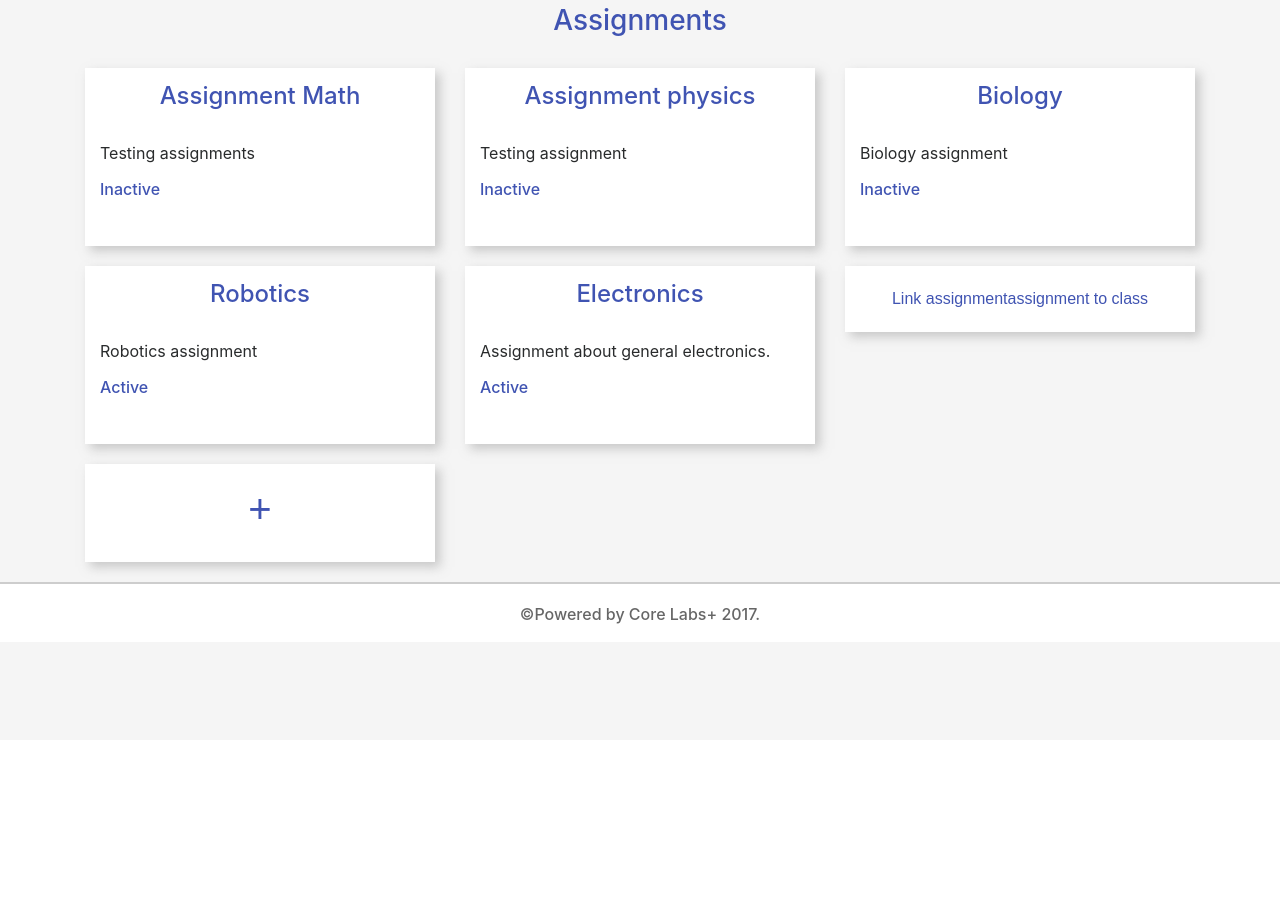
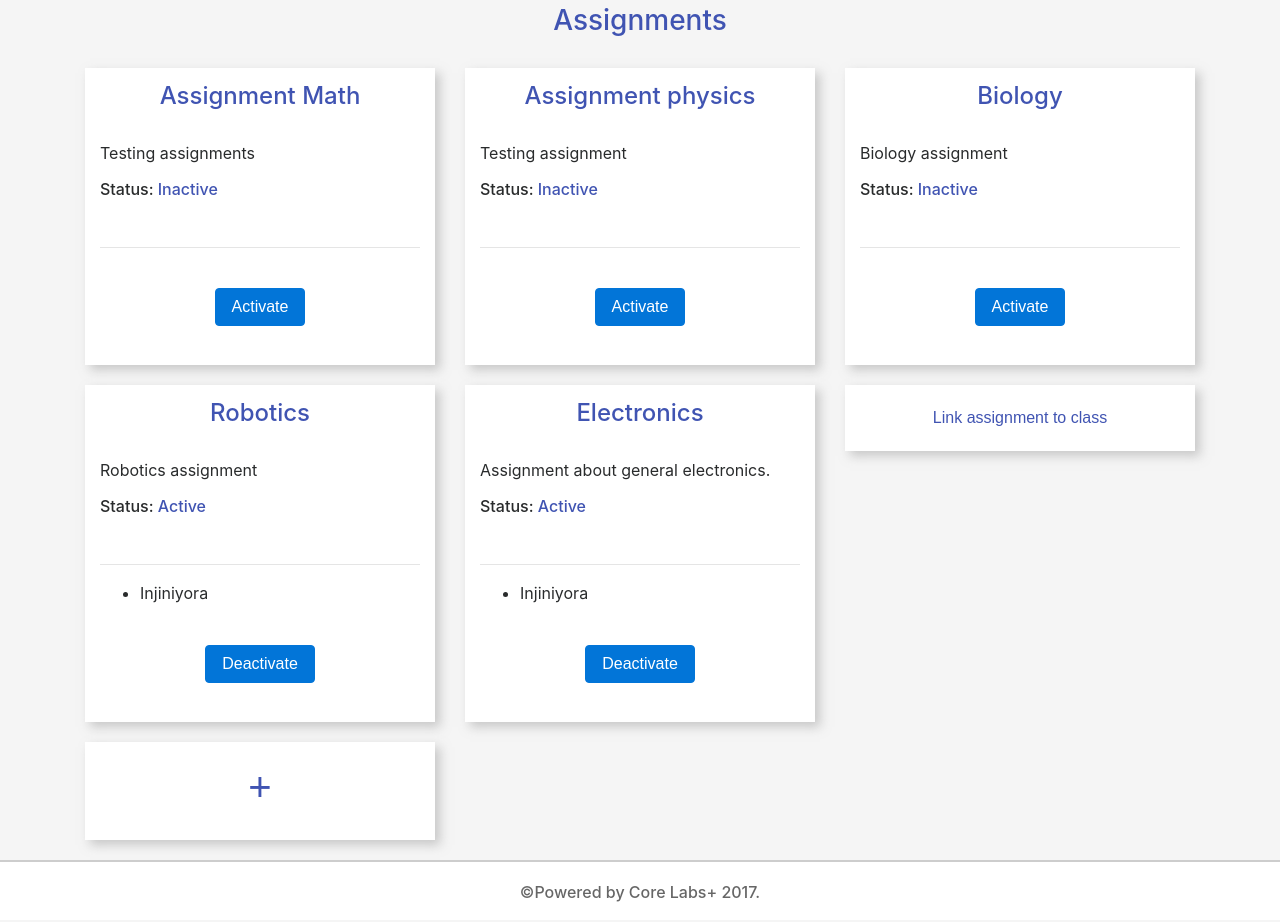
Before and after one commit to ngabovictor/mutuyimana, a Django app: page /t/assignments in a window 1280 px wide. Shown: the part 60-982 px from the top of the page. Before the commit the page ends 684 px from the top, so only its background shows below. Run offline with Django 3.2, Linux system fonts and the light colour scheme; a user stored in the database is signed in; data comes from the database, SQL or seed files in the repository; both versions use the stored data as it was after the commit; some libraries are stand-ins or nearby versions.

Commit message:
Addef fors assignments and course and status controls

```diff
--- a/eclass/models.py
+++ b/eclass/models.py
@@ -120,6 +120,14 @@ class assignment(models.Model):
 class assignment_for(models.Model):
 	assignment = models.ForeignKey(assignment, help_text="Add assignment", on_delete=models.CASCADE)
 	eclass = models.ForeignKey(eclass, help_text="Add class", on_delete=models.CASCADE)
+	Active = 'Active'
+	Inactive = 'Inactive'
+	statuses = {
+	(Active, 'Active'),
+	(Inactive, 'Inactive'),
+	}
+
+	status = models.CharField(max_length=20, choices=statuses, default="Inactive")
 
 	def __str__(self):
 		return str(self.assignment) + " - " + str(self.eclass)
--- a/eclass/urls.py
+++ b/eclass/urls.py
@@ -118,6 +118,12 @@ urlpatterns = [
                 # Link assignment to class
                 url('^t/apply-assignment-to-class$', views.admin_apply_assignment, name="Link assignments"),
 
+                # Activate assignment
+                url(r't/activate=(?P<assignment_id>\d+)$', views.admin_activate, name="Link assignments"),
+
+                # Deactivate assignment
+                url(r't/deactivate=(?P<assignment_id>\d+)$', views.admin_deactivate, name="Link assignments"),
+
 
 
                 # Adding a student to a class
--- a/eclass/views.py
+++ b/eclass/views.py
@@ -176,7 +176,7 @@ def student_assignments(request):
 	user = request.user
 	if not user.is_superuser:
 		st = student.objects.get(username=request.user)
-		assk = assignment_for.objects.filter(eclass=st.eclass)
+		assk = assignment_for.objects.filter(eclass=st.eclass, status="Active")
 		asss = []
 		for ask in assk:
 			asss.append(ask.assignment)
@@ -321,6 +321,7 @@ def admin_classes(request):
 	if user.is_superuser:
 		data = {}
 		data['classes'] = eclass.objects.all()
+		data['cfors'] = course_for.objects.all()
 		return render(request, 'admin-classes.html', data)
 	else:
 		return redirect('/error')
@@ -343,7 +344,7 @@ def admin_add_class(request):
 	else:
 		return redirect('/error')
 
-
+# Viewing a class
 @login_required(login_url="/login")
 def admin_class(request, class_id):
 	user = request.user
@@ -356,6 +357,8 @@ def admin_class(request, class_id):
 	else:
 		return redirect('/error')
 
+
+# Student
 @login_required(login_url="/login")
 def admin_student(request, st_id):
 	user = request.user
@@ -402,6 +405,7 @@ def admin_assignments(request):
 		data['assignments'] = assignment.objects.all()
 		data['eclasses'] = eclass.objects.all()
 		data['user'] = user
+		data['assfors'] = assignment_for.objects.all()
 		return render(request, 'admin-assignments.html', data)
 	else:
 		return redirect('/error')
@@ -494,6 +498,7 @@ def admin_courses(request):
 		data = {}
 		data['courses'] = course.objects.all()
 		data['eclasses'] = eclass.objects.all()
+		data['cfors'] = course_for.objects.all()
 		return render(request, 'admin-courses.html', data)
 	else:
 		return redirect('/error')
@@ -515,7 +520,6 @@ def admin_topics(request, course_id):
 
 # Adding a topic
 @login_required
-
 def admin_add_topic(request, course_id):
 	user = request.user
 	if user.is_superuser:
@@ -684,16 +688,16 @@ def admin_apply_assignment(request):
 			cforscount = assignment_for.objects.filter(assignment = assignment.objects.get(pk=int(cs))).count()
 			classes = []
 			check = 0
+			status = str(css.status)
+			print (status)
 
-			#Auto activate the assignment
-			if str(css.status) != "Active":
-				assignment.objects.filter(pk=int(cs)).update(status="Active")
 
 			#Assign the assignment to class
 			if cforscount == 0:
 				assignment_for.objects.create(
 					assignment=assignment.objects.get(pk=int(cs)),
 					eclass=eclass.objects.get(pk=int(ec)),
+					status = status,
 					)
 				return redirect('/t/assignments')
 
@@ -705,11 +709,47 @@ def admin_apply_assignment(request):
 					return redirect('/t/assignments')
 
 				else:
+					# Get assignment status
+					# if css.status == "Active":
+					# 	stat = "Active"
+					# elif css.status == "Inactive":
+					# 	stat = "Inactive"
+
 					assignment_for.objects.create(
 						assignment=assignment.objects.get(pk=int(cs)),
 						eclass=eclass.objects.get(pk=int(ec)),
+						status = status,
 						)
 			return redirect('/t/assignments')
+	else:
+		return redirect('/error')
+
+# Activating assignment
+def admin_activate(request, assignment_id):
+	user = request.user
+	if user.is_superuser:
+		instance = get_object_or_404(assignment, id=assignment_id)
+		ass = assignment.objects.get(id=assignment_id)
+		assignment.objects.filter(id=assignment_id).update(status="Active")
+		assfors = assignment_for.objects.filter(assignment=ass)
+		if assfors is not None:
+			assignment_for.objects.filter(assignment=ass).update(status="Active")
+		return redirect('/t/assignments')
+	else:
+		return redirect('/error')
+
+
+# Deactivating assignment
+def admin_deactivate(request, assignment_id):
+	user = request.user
+	if user.is_superuser:
+		instance = get_object_or_404(assignment, id=assignment_id)
+		ass = assignment.objects.get(id=assignment_id)
+		assignment.objects.filter(id=assignment_id).update(status="Inactive")
+		assfors = assignment_for.objects.filter(assignment=ass)
+		if assfors is not None:
+			assignment_for.objects.filter(assignment=ass).update(status="Inactive")
+		return redirect('/t/assignments')
 	else:
 		return redirect('/error')
 
--- a/templates/admin-assignments.html
+++ b/templates/admin-assignments.html
@@ -21,7 +21,28 @@
 					<h4 align="center"><a href="/t/assignment={{assignment.id}}" class="color-pink">{{assignment.title}}</a></h4>
 					<br>
 					<p>{{assignment.description}}</p>
-					<h6 class="color-pink">{{assignment.status}}</h6>
+					<h6>Status: <span class="color-pink">{{assignment.status}}<span></h6>
+
+					<br>
+					<hr>
+					<ul>
+						{% for assfor in assfors %}
+							{% if assfor.assignment == assignment %}
+							<li>{{assfor.eclass}}</li>
+							{% endif %}
+						{% endfor %}
+					</ul>
+
+					<br>
+
+					{% if assignment.status == "Active" %}
+					<center><a href="/t/deactivate={{assignment.id}}"><button class="btn btn-primary">Deactivate</button></a></center>
+
+					{% elif assignment.status == "Inactive" %}
+					<center><a href="/t/activate={{assignment.id}}"><button class="btn btn-primary">Activate</button></a></center>
+					{% endif %}
+
+
 
 					<br>
 
@@ -33,7 +54,7 @@
 
 			<div class="col-md-4 class-holder">
 				<div class="col-content with-box-shadow class">
-					<center><button class="btn btn-default color-pink transparent-btn" data-toggle="modal" data-target="#link">Link assignmentassignment to class</button></center>
+					<center><button class="btn btn-default color-pink transparent-btn" data-toggle="modal" data-target="#link">Link assignment to class</button></center>
 				</div>
 			</div>
 
```
Also changed, not shown: templates/admin-classes.html (+9 -0 lines), templates/admin-courses.html (+8 -0 lines), db.sqlite3, eclass/migrations/0019_auto_20171211_0726.py (added).
